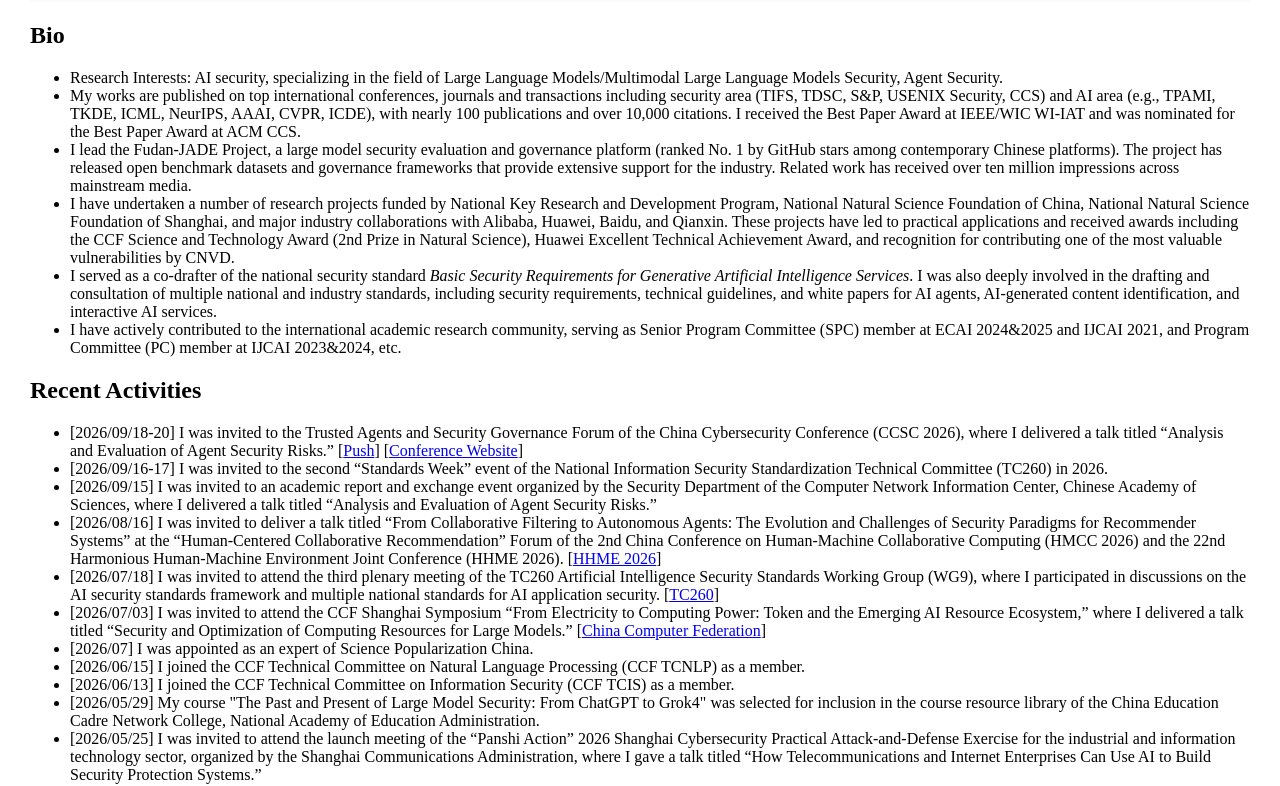
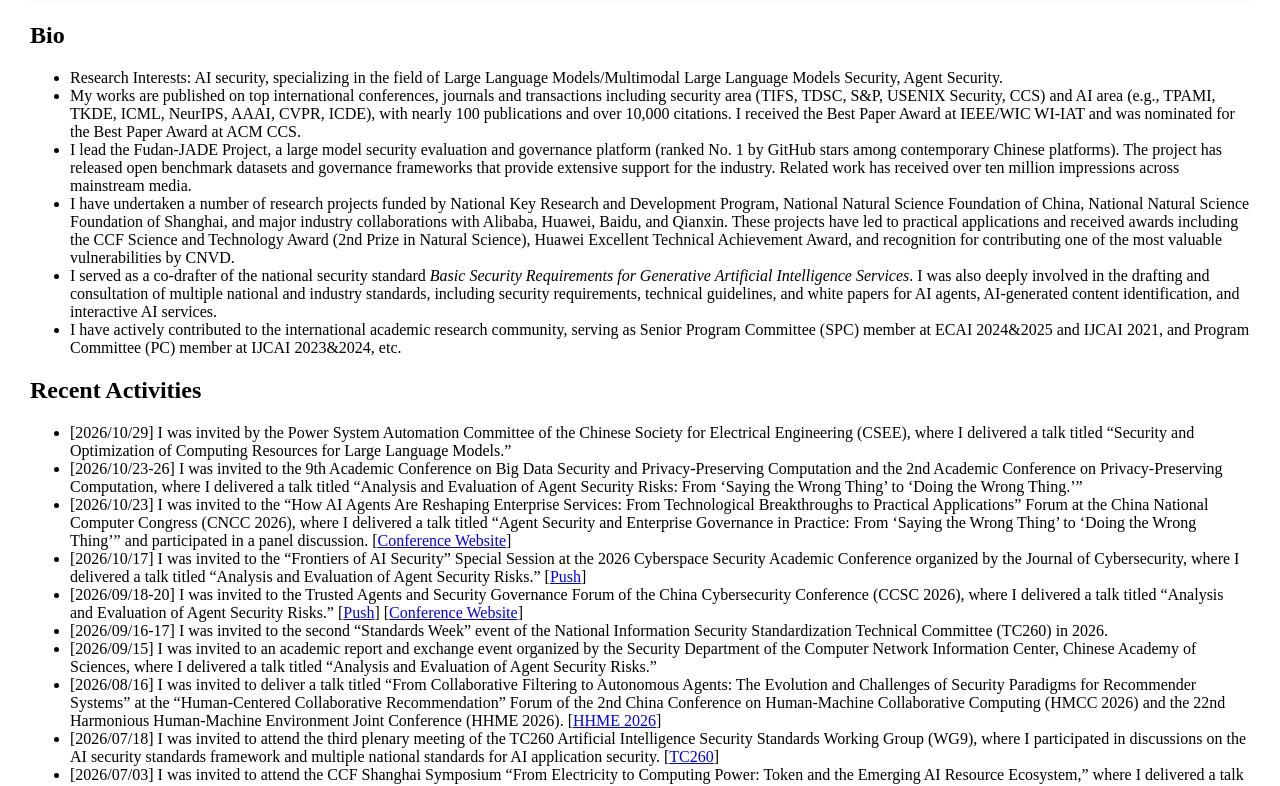
Before and after one commit to mi-zhang-fdu/mi-zhang-fdu.github.io, a plain HTML site: page index.html in a window 1280 px wide. Shown: the part 317-1103 px from the top of the page. Drawn offline with Linux system fonts and the light colour scheme.

Commit message:
updated news

```diff
--- a/index.html
+++ b/index.html
@@ -153,6 +153,10 @@ function topFunction() {
 
 <h2 id='talks'>Recent Activities</h2>
 <ul>
+  <li>[2026/10/29] I was invited by the Power System Automation Committee of the Chinese Society for Electrical Engineering (CSEE), where I delivered a talk titled “Security and Optimization of Computing Resources for Large Language Models.”</li>
+  <li>[2026/10/23-26] I was invited to the 9th Academic Conference on Big Data Security and Privacy-Preserving Computation and the 2nd Academic Conference on Privacy-Preserving Computation, where I delivered a talk titled “Analysis and Evaluation of Agent Security Risks: From ‘Saying the Wrong Thing’ to ‘Doing the Wrong Thing.’”</li>
+  <li>[2026/10/23] I was invited to the “How AI Agents Are Reshaping Enterprise Services: From Technological Breakthroughs to Practical Applications” Forum at the China National Computer Congress (CNCC 2026), where I delivered a talk titled “Agent Security and Enterprise Governance in Practice: From ‘Saying the Wrong Thing’ to ‘Doing the Wrong Thing’” and participated in a panel discussion. [<a href="https://ccf.org.cn/CNCC2026/schedule_d_4154">Conference Website</a>]</li>
+  <li>[2026/10/17] I was invited to the “Frontiers of AI Security” Special Session at the 2026 Cyberspace Security Academic Conference organized by the Journal of Cybersecurity, where I delivered a talk titled “Analysis and Evaluation of Agent Security Risks.” [<a href="https://mp.weixin.qq.com/s/0RccTSOkAB_4TdEZAzxdng">Push</a>]</li>
   <li>[2026/09/18-20] I was invited to the Trusted Agents and Security Governance Forum of the China Cybersecurity Conference (CCSC 2026), where I delivered a talk titled “Analysis and Evaluation of Agent Security Risks.” [<a href="https://mp.weixin.qq.com/s/OM1og40J9kviiqt-t-Bq8A">Push</a>] [<a href="https://conf.ccss.org.cn/ccsc2026/forum#forum-intrinsic-security-data-immunity">Conference Website</a>]</li>
   <li>[2026/09/16-17] I was invited to the second “Standards Week” event of the National Information Security Standardization Technical Committee (TC260) in 2026.</li>
   <li>[2026/09/15] I was invited to an academic report and exchange event organized by the Security Department of the Computer Network Information Center, Chinese Academy of Sciences, where I delivered a talk titled “Analysis and Evaluation of Agent Security Risks.”</li>
```
Also changed, not shown: index.chn.html (+4 -0 lines).
